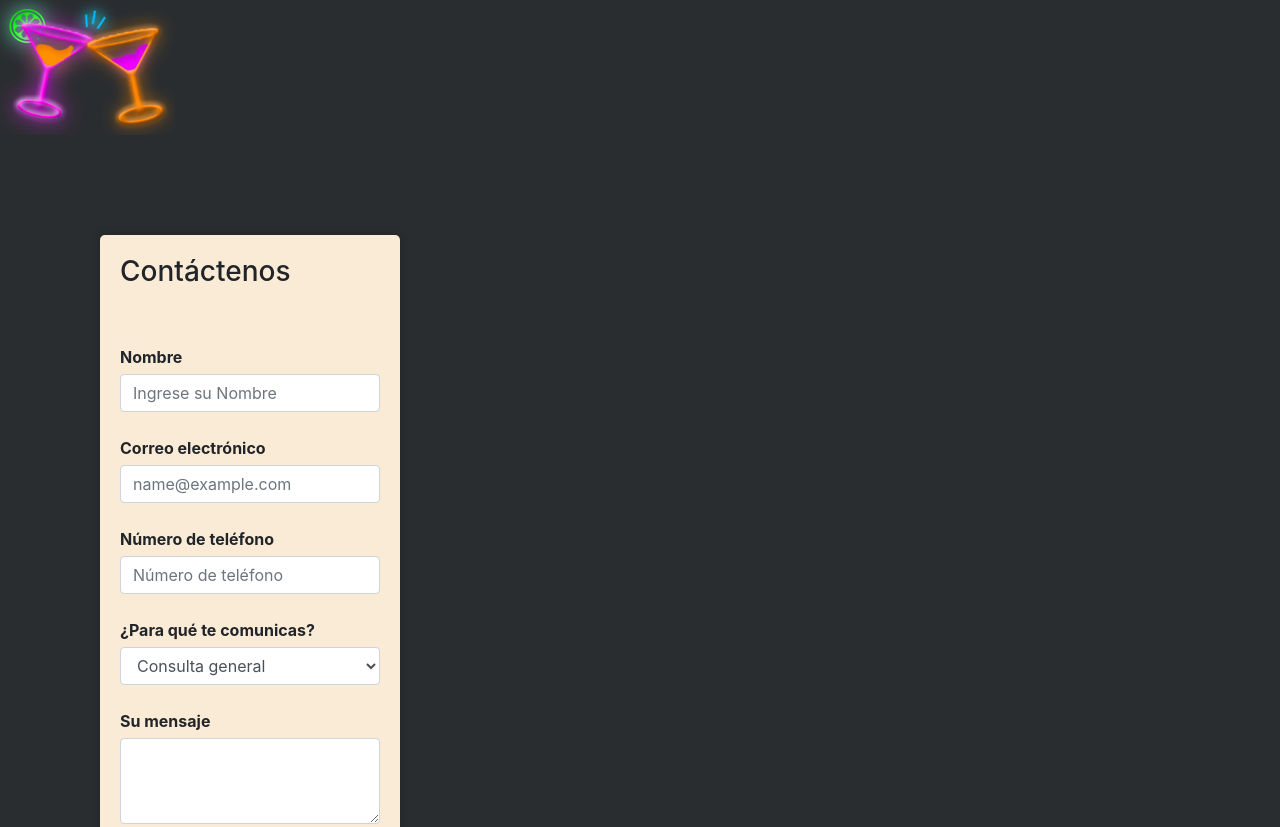
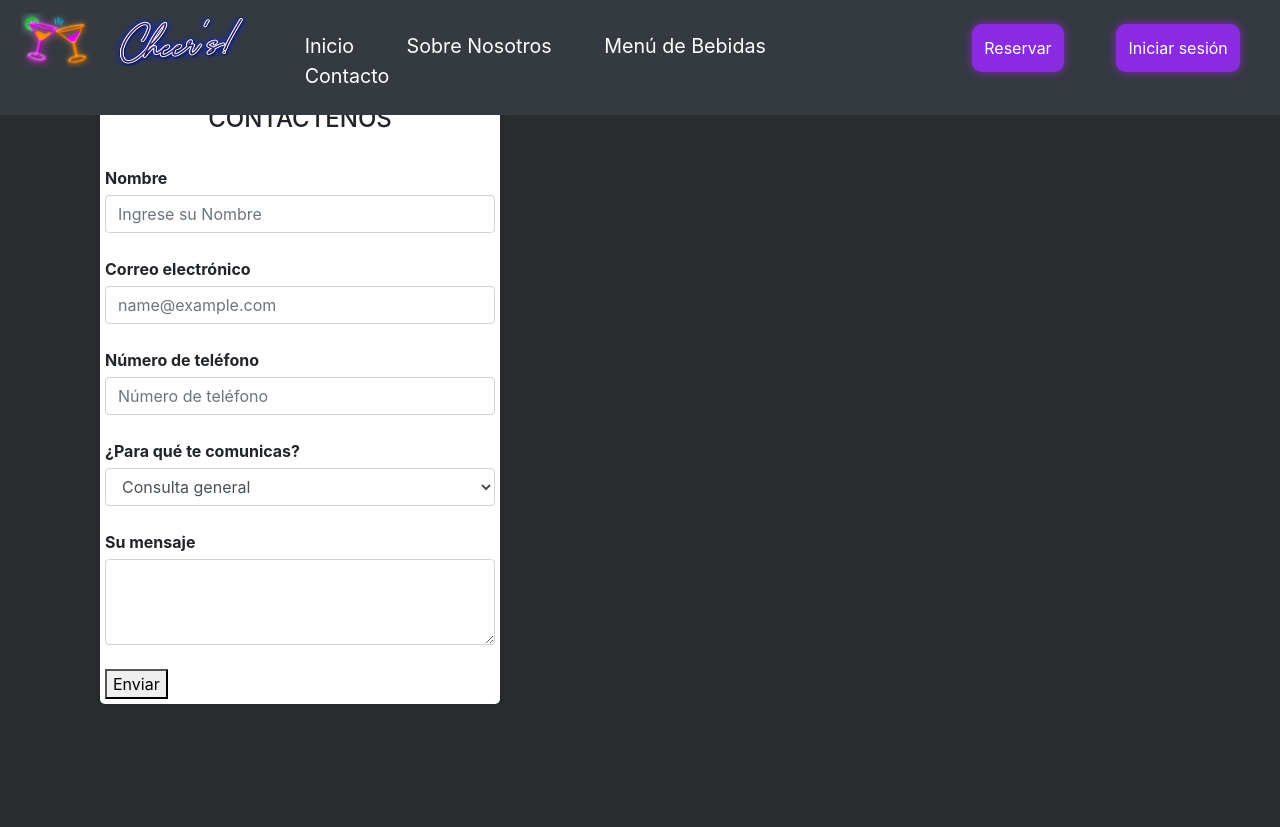
Before and after one commit to JuanSebastian0602/Cheers, a plain HTML site: page views/contacto.html in a window 1280 px wide. Shown: the top 827 px of the page. After the commit the page ends 804 px from the top, so only its background shows below. Drawn offline with nearby package versions, Linux system fonts and the light colour scheme; files that its build step writes are made by us from their sources.

Commit message:
Claudia Francp

```diff
--- a/css/estilos.css
+++ b/css/estilos.css
@@ -147,12 +147,15 @@ body p {
 
 
 /*Estilos formulario en contacto.html*/
+h4{
+  text-align: center;
+}
 
 .contenedor-formulario{
-  width: 300px;
+  width: 400px;
   margin: 100px;
-  background-color :antiquewhite;
-  padding: 20px;
+  background-color :white;
+  padding: 5px;
   border-radius: 5px;
   box-shadow: 0 0 10px rgba(0, 0, 0, 0.2);
 }
--- a/views/contacto.html
+++ b/views/contacto.html
@@ -4,33 +4,61 @@
 	<meta charset="UTF-8">
 	<meta name="viewport" content="width=device-width, initial-scale=1.0">
 	<link rel="stylesheet" href="https://cdn.jsdelivr.net/npm/bootstrap@4.0.0/dist/css/bootstrap.min.css" integrity="sha384-Gn5384xqQ1aoWXA+058RXPxPg6fy4IWvTNh0E263XmFcJlSAwiGgFAW/dAiS6JXm" crossorigin="anonymous">
-    <link rel="stylesheet" href="css/estilos.css">
-    <link rel="icon" type="image/x-icon" href="img/logo2.png">
+    <link rel="stylesheet" href="../css/estilos.css">
+    <link rel="icon" type="image/x-icon" href="../img/Logo2.png">
     <title>Contacto</title>
 </head>
 <body>
     <header>
-		<img src="../img/Logo2.png" alt="">
 		<!-- Navbar de la página -->
-		<!--
+
         <nav class="navbar fixed-top navbar-dark bg-dark" style="left: 0; right: 0;">
             <div class="navigation-flex">
-				<div class="left-side">
+                <div class="left-side">
                     <a class="navbar-brand" href="#">
-                        <img src="img/Logo2.png" alt="Imagen del logo de Cheers" class="logo">
-                        <img src="img/Logo-letters.png" alt="Letras del logo de Cheers" class="logo-letters">
+                        <img src="../img/Logo2.png" alt="Imagen del logo de Cheers" class="logo">
+                        <img src="../img/Logo-letters.png" alt="Letras del logo de Cheers" class="logo-letters">
                       </a>
                 </div>
-
+                <div class="middle-side">
+                    <ul class="navigation-menu">
+                        <li>
+                            <a href="../index.html">Inicio</a>
+                        </li>
+                        <li>
+                            <a href="#">Sobre Nosotros</a>
+                        </li>
+                        <li>
+                            <a href="../views/menu-bebidas.html">Menú de Bebidas</a>
+                        </li>
+                        <li>
+                            <a href="../views/contacto.html">Contacto</a>
+                        </li>
+                    </ul>
+                </div>
+                <div class="right-side">
+                    <ul>
+                        <li>
+                            <a href="#" class="btn">
+                                Reservar
+                            </a>
+                        </li>
+                        <li>
+                            <a href="#" class="btn">
+                                Iniciar sesión
+                            </a>
+                        </li>
+                    </ul>
+                </div>
+            </div>
           </nav>
     </header>
-	-->
+
 	<!-- Formulario -->
 	<form>
 		<div class="contenedor-formulario">
 			<form action="#" method="post">
-				<h3>Contáctenos</h3>
-				<br>
+				<h4>CONTÁCTENOS</h4>
 				<div class="input-contenedor">
 					<br>
 					<label for="exampleFormControlInput1">Nombre</label>
@@ -51,7 +79,6 @@
 					<label for="exampleFormControlTextarea1">Su mensaje</label>
 					<textarea class="form-control" id="exampleFormControlTextarea1" rows="3"></textarea>
 					<br>
-					<br>
 					<button type="submit">Enviar</button>
 				</div>
 			</form>
```
Also changed, not shown: index.html (+3 -3 lines), views/about.html (added, +11 -0 lines).
